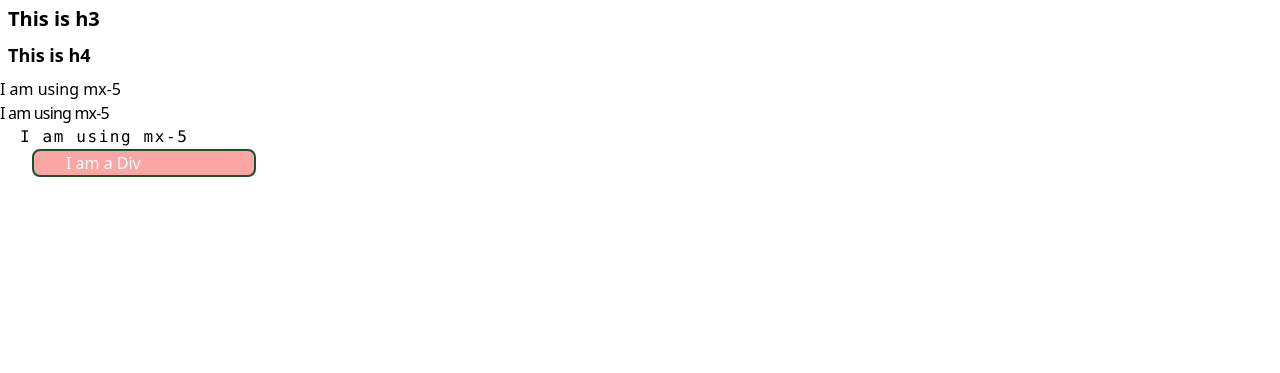
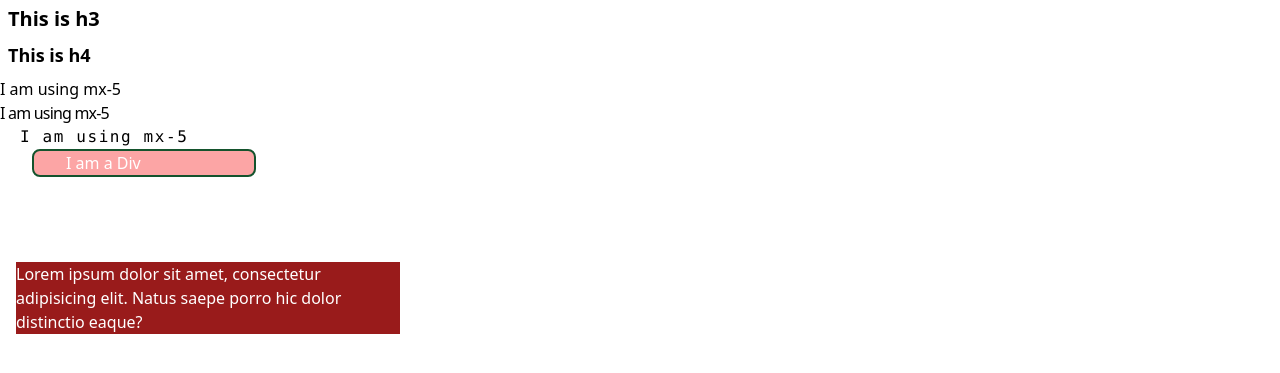
Before and after one commit to mayurigurav1997/Tailwind-1, a website built with Vite: page index.html in a window 1280 px wide. Shown: the part 135-508 px from the top of the page. Built offline with nearby package versions, Linux system fonts and the light colour scheme.

Commit message:
square bracket notation

```diff
--- a/index.html
+++ b/index.html
@@ -28,6 +28,9 @@
             I am a Div
         </div>
     </div>
+    <div class="mx-4 bg-red-800 text-white my-[85px] w-[30vw]">
+        Lorem ipsum dolor sit amet, consectetur adipisicing elit. Natus saepe porro hic dolor distinctio eaque?
+    </div>
 </body>
 
 </html>
```
